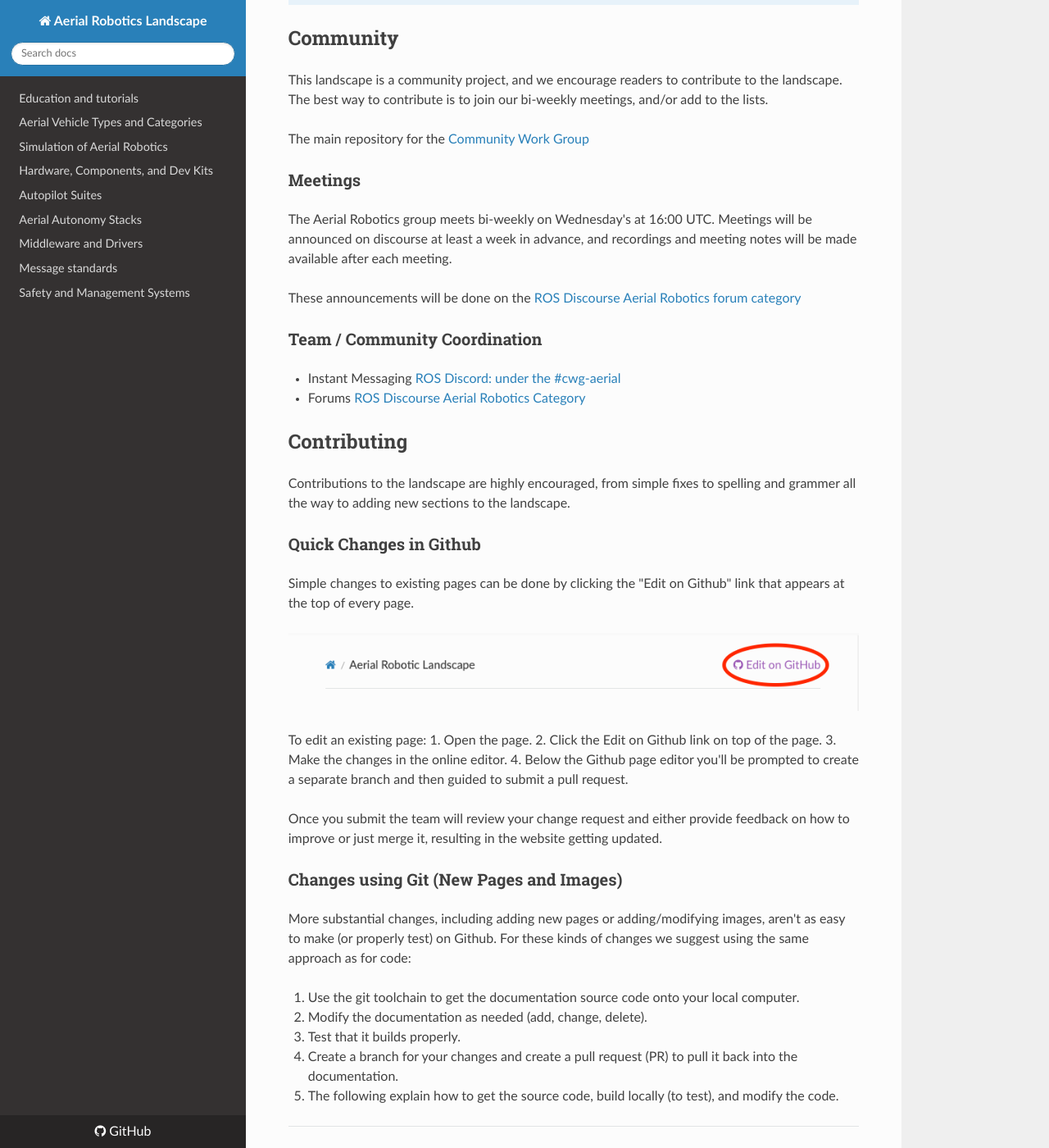
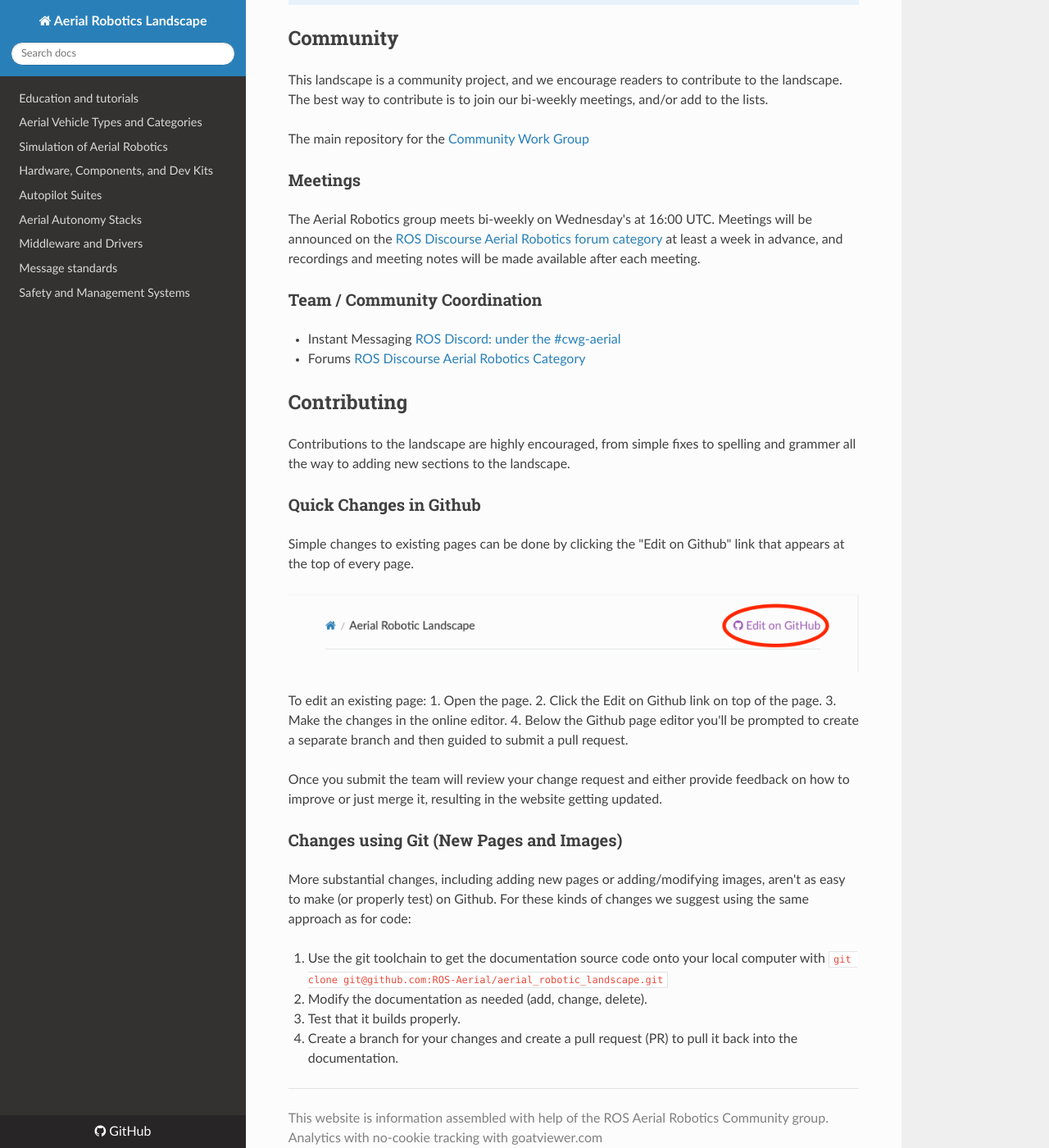
Before and after one commit to ROS-Aerial/aerial_robotic_landscape, an MkDocs documentation site: the page built from docs/index.md, in a window 1280 px wide and 1400 px high, scrolled down 447 px. Shown: the whole window at 82% size. Built offline with MkDocs 1.6.1, drawn with Linux system fonts in a browser that asks for light colours; nearby versions of some CDN libraries.

Commit message:
Apply suggestions from code review
Co-authored-by: Alexis Guijarro <TOTON95@users.noreply.github.com>
Co-authored-by: Kimberly McGuire <kimberly@bitcraze.io>

```diff
--- a/docs/index.md
+++ b/docs/index.md
@@ -14,10 +14,8 @@ The main repository for the [Community Work Group](https://github.com/ROS-Aerial
 
 ### Meetings
 The Aerial Robotics group meets bi-weekly on Wednesday's at 16:00 UTC.
-Meetings will be announced on discourse at least a week in advance, and recordings and meeting notes will be made available after each meeting.
+Meetings will be announced on the [ROS Discourse Aerial Robotics forum category](https://discourse.ros.org/tag/wg-aerial-robotics) at least a week in advance, and recordings and meeting notes will be made available after each meeting.
 
-These announcements will be done on the [ROS Discourse Aerial Robotics
-forum category](https://discourse.ros.org/tag/wg-aerial-robotics)
 
 ### Team / Community Coordination
 
@@ -51,10 +49,9 @@ website getting updated.
 
 More substantial changes, including adding new pages or adding/modifying images, aren't as easy to make (or properly test) on Github. For these kinds of changes we suggest using the same approach as for code:
 
-1. Use the git toolchain to get the documentation source code onto your local computer.
+1. Use the git toolchain to get the documentation source code onto your local computer with `git clone git@github.com:ROS-Aerial/aerial_robotic_landscape.git`
 2. Modify the documentation as needed (add, change, delete).
 3. Test that it builds properly.
 4. Create a branch for your changes and create a pull request (PR) to pull it back into the documentation.
-5. The following explain how to get the source code, build locally (to test), and modify the code.
 
 --8<-- "docs/goatcounter.html"
```
